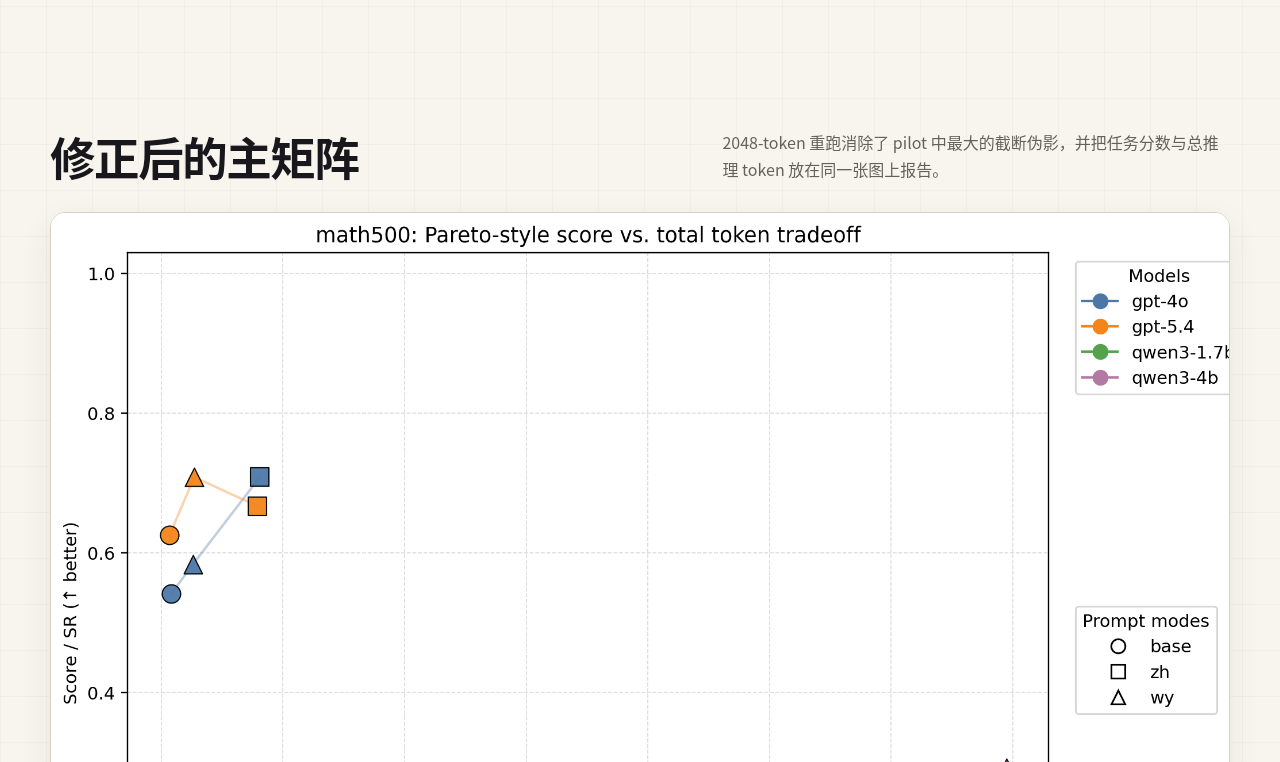
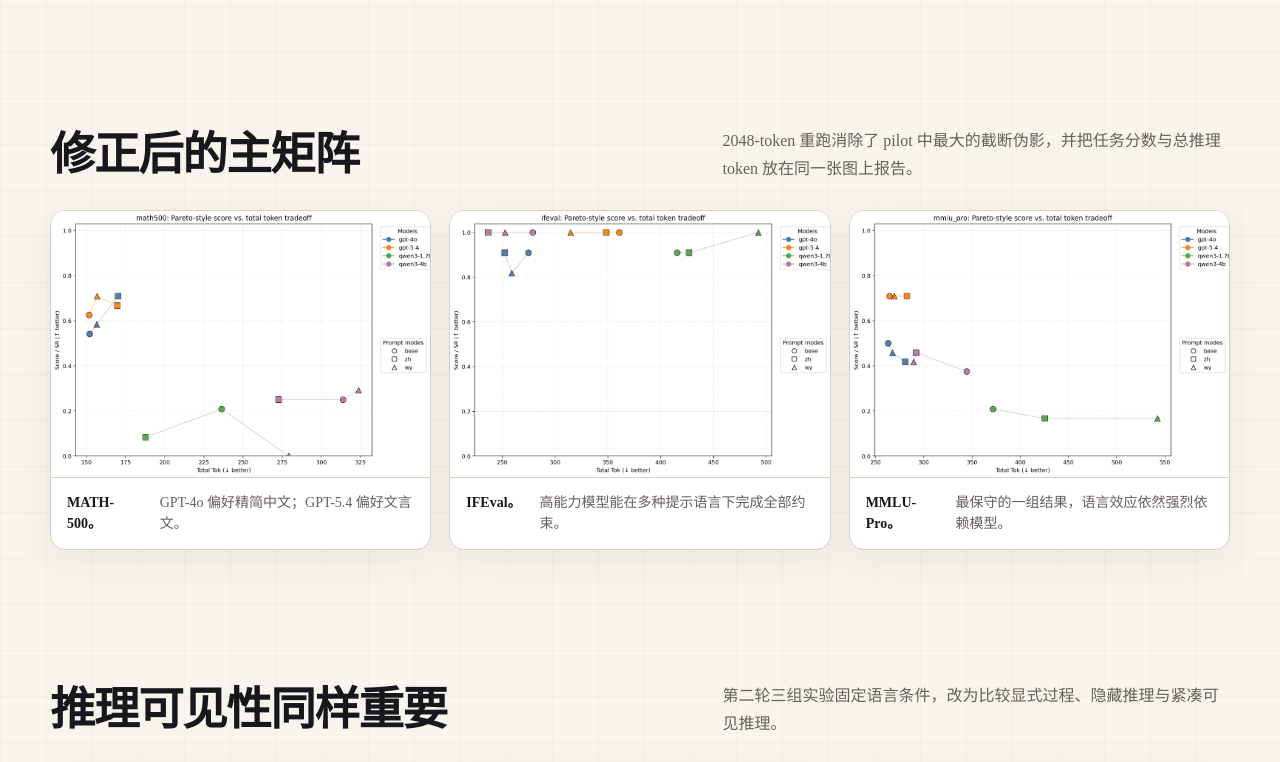
Before and after one commit to LeonardNJU/LangMatch, a plain HTML site: page site/zh.html in a window 1280 px wide. Shown: the part 1604-2366 px from the top of the page. Drawn offline with Linux system fonts and the light colour scheme.

Commit message:
Refine Chinese typography and result grid

```diff
--- a/site/styles.css
+++ b/site/styles.css
@@ -200,9 +200,9 @@ h2 { margin: 0; font-family: "Noto Serif SC", Georgia, serif; font-size: clamp(3
 .prompt p { margin: 0; color: var(--muted); }
 .prompt .sample { margin-top: 18px; padding-top: 15px; border-top: 1px solid var(--line); color: #4a4541; font-family: "Noto Serif SC", Georgia, serif; font-size: 14px; }
 
-.charts { display: grid; grid-template-columns: repeat(2, minmax(0, 1fr)); gap: 18px; }
+.charts { display: grid; grid-template-columns: repeat(3, minmax(0, 1fr)); gap: 18px; }
 figure { margin: 0; border: 1px solid var(--line); border-radius: 15px; overflow: hidden; background: #fff; box-shadow: 0 12px 34px rgba(38,28,24,.07); }
-figure.wide { grid-column: 1 / -1; }
+figure.wide { grid-column: auto; }
 figure img { display: block; width: 100%; height: auto; }
 figcaption { display: flex; justify-content: space-between; gap: 18px; padding: 14px 16px; border-top: 1px solid var(--line); color: var(--muted); font-size: 14px; }
 figcaption strong { color: var(--ink); }
@@ -229,13 +229,13 @@ figcaption strong { color: var(--ink); }
 .doc-link span { color: var(--muted); font-size: 14px; }
 
 html[lang="zh-CN"] body {
-  font-family: "Microsoft YaHei", "PingFang SC", "Noto Sans SC", "Noto Sans CJK SC", Arial, sans-serif;
+  font-family: "Noto Serif SC", "Source Han Serif SC", "Songti SC", STSong, SimSun, serif;
 }
 html[lang="zh-CN"] h1,
 html[lang="zh-CN"] h2,
 html[lang="zh-CN"] h3,
 html[lang="zh-CN"] .subtitle-mark {
-  font-family: "Microsoft YaHei", "PingFang SC", "Noto Sans SC", "Noto Sans CJK SC", Arial, sans-serif;
+  font-family: "Noto Serif SC", "Source Han Serif SC", "Songti SC", STSong, SimSun, serif;
 }
 html[lang="zh-CN"] h1 { gap: 17px; }
 html[lang="zh-CN"] .subtitle-mark {
@@ -260,7 +260,7 @@ html[lang="zh-CN"] .body-copy {
   line-height: 1.72;
 }
 html[lang="zh-CN"] .metric-unit {
-  font-family: "Microsoft YaHei", "PingFang SC", "Noto Sans SC", "Noto Sans CJK SC", Arial, sans-serif;
+  font-family: "Noto Serif SC", "Source Han Serif SC", "Songti SC", STSong, SimSun, serif;
   font-style: normal;
   letter-spacing: 0;
 }
```
